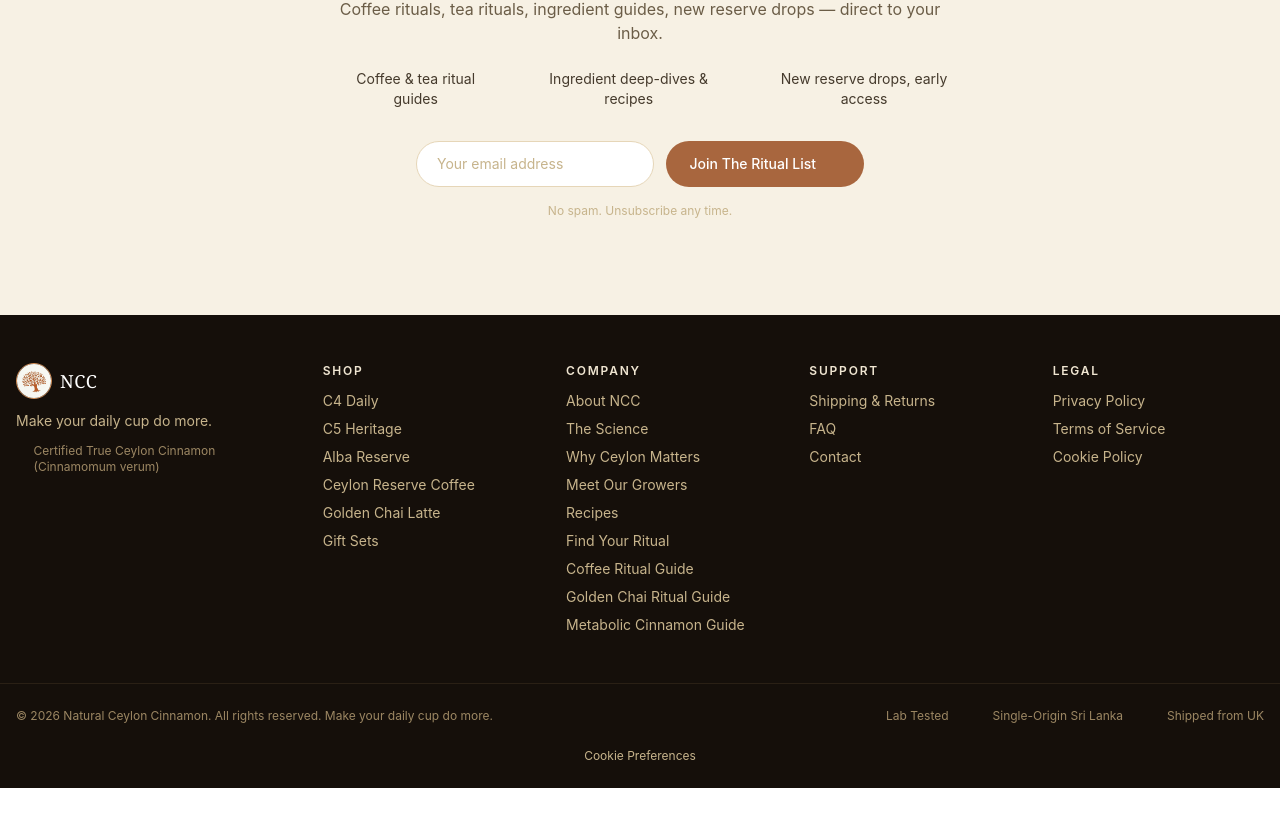
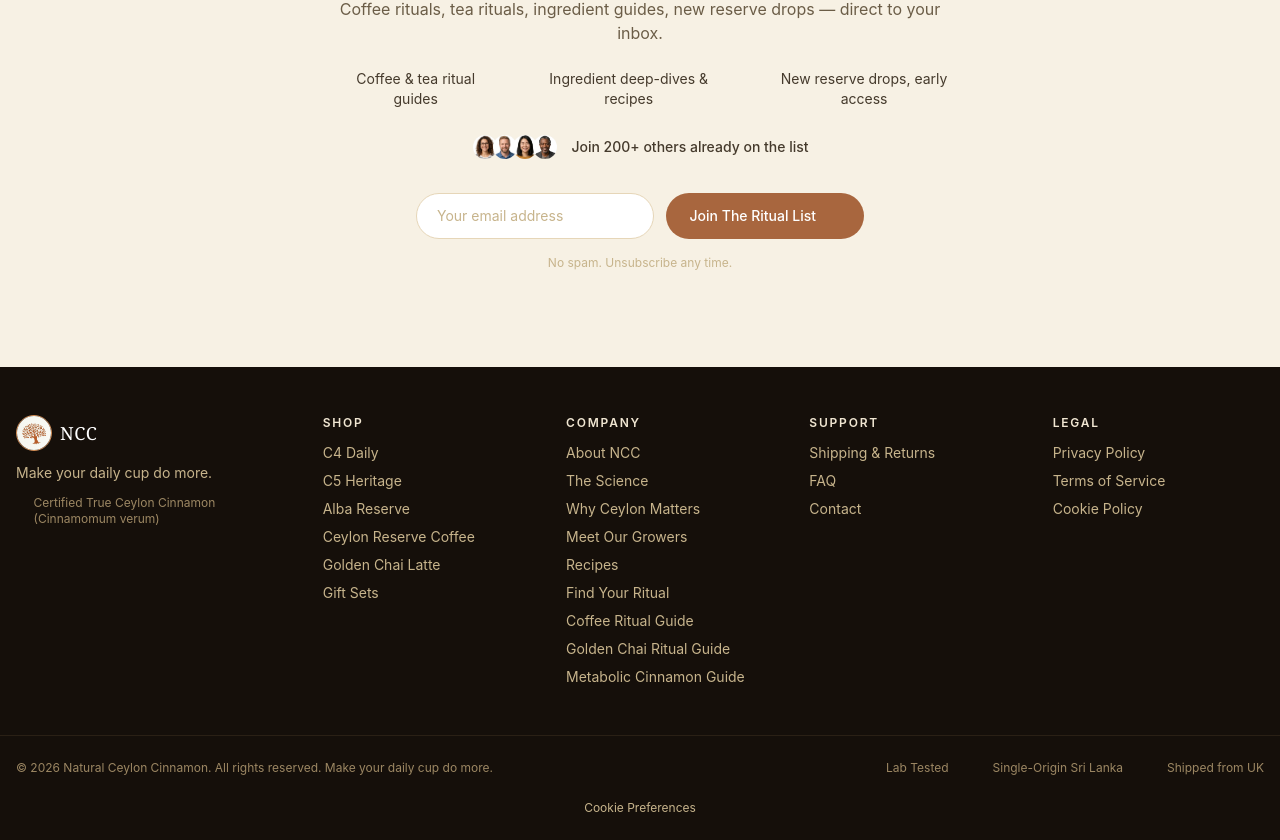
Before and after one commit to agamsidana/NCC, a React (Vite) app: page / in a window 1280 px wide. Shown: the part 9336-10176 px from the top of the page. Before the commit the page ends 10124 px from the top, so only its background shows below. Built offline with nearby package versions, Linux system fonts and the light colour scheme; some icons are missing.

Commit message:
enhance newLetterSection

```diff
--- a/src/common/constants/strings.ts
+++ b/src/common/constants/strings.ts
@@ -307,6 +307,7 @@
       placeholder: "Your email address",
       cta: "Join The Ritual List",
       disclaimer: "No spam. Unsubscribe any time.",
+      socialProof: "Join 200+ others already on the list",
     },
   },
   footer: {
--- a/src/modules/find-your-ritual/view/IntroSection.tsx
+++ b/src/modules/find-your-ritual/view/IntroSection.tsx
@@ -7,11 +7,13 @@
 
   return (
     <div className="text-center">
-      <img
-        src={IMAGES.ritualQuizHero}
-        alt={intro.heading}
-        className="mx-auto aspect-[4/3] w-full max-w-md rounded-2xl object-cover shadow-lg"
-      />
+      <div className="mx-auto w-full max-w-md overflow-hidden rounded-2xl shadow-lg [transform:translateZ(0)]">
+        <img
+          src={IMAGES.ritualQuizHero}
+          alt={intro.heading}
+          className="aspect-[4/3] w-full origin-center rounded-2xl object-cover motion-safe:animate-fade-zoom-out"
+        />
+      </div>
 
       <p className="mt-8 text-xs font-semibold tracking-[0.2em] text-primary-600">{intro.eyebrow}</p>
       <h1 className="mt-3 font-serif text-4xl text-neutral-900 sm:text-5xl">{intro.heading}</h1>
--- a/src/modules/home/view/NewsletterSection.tsx
+++ b/src/modules/home/view/NewsletterSection.tsx
@@ -1,4 +1,5 @@
 import { Icon } from "@iconify/react";
+import { IMAGES } from "../../../common/constants/image-source";
 import strings from "../../../common/constants/strings";
 
 function NewsletterSection() {
@@ -31,6 +32,26 @@
           ))}
         </ul>
 
+        <div className="mt-6 flex items-center justify-center gap-3">
+          <span className="flex -space-x-2">
+            {IMAGES.reviewers.slice(0, 4).map((reviewer, index) => (
+              <span
+                key={index}
+                className="h-7 w-7 shrink-0 overflow-hidden rounded-full border-2 border-neutral-100"
+              >
+                <img
+                  src={reviewer}
+                  alt=""
+                  className="h-full w-full scale-125 object-cover"
+                />
+              </span>
+            ))}
+          </span>
+          <span className="text-sm font-medium text-neutral-700">
+            {newsletter.socialProof}
+          </span>
+        </div>
+
         <form
           className="mx-auto mt-8 flex max-w-md flex-col gap-3 sm:flex-row"
           onSubmit={(event) => event.preventDefault()}
```
